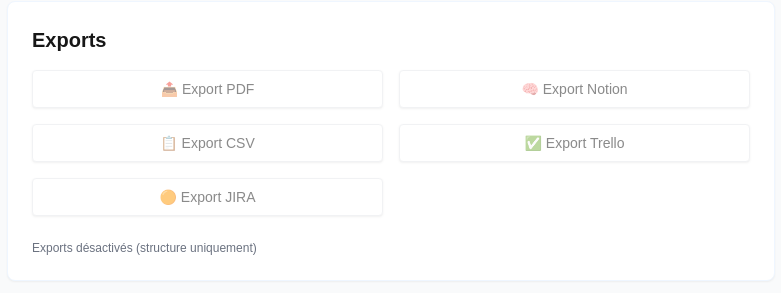
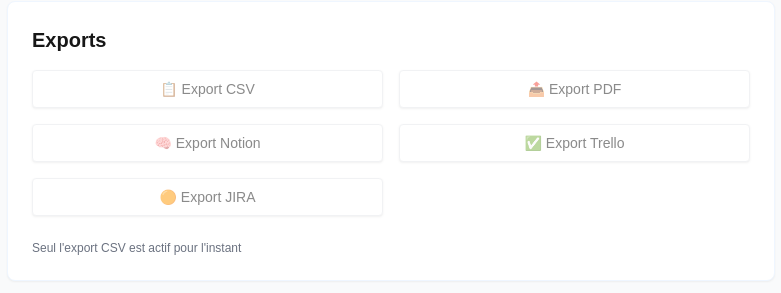
Before and after one commit to IvandeMurard/ai-delivery-estimator, a Next.js app: page / in a window 1280 px wide. Shown: the part 1179-1472 px from the top of the page, without its empty margins (249-1030 px from the left). Built offline with nearby package versions, Linux system fonts and the light colour scheme.

Commit message:
feat: activation de l'export CSV (téléchargement, message de succès)

```diff
--- a/src/app/page.tsx
+++ b/src/app/page.tsx
@@ -13,6 +13,7 @@
   const [npsComment, setNpsComment] = useState("");
   const [npsLoading, setNpsLoading] = useState(false);
   const [npsHistory, setNpsHistory] = useState<{ nps: string; comment: string; date: string }[]>([]);
+  const [exportStatus, setExportStatus] = useState<string>("");
 
   const handleAnalyze = async () => {
     if (!feature) return;
@@ -64,6 +65,22 @@
     } finally {
       setNpsLoading(false);
     }
+  };
+
+  const handleExportCSV = () => {
+    if (!tasks.length) return;
+    const csv = [
+      ['Tâche', 'Jours'],
+      ...tasks.map(t => [t.name, t.days > 0 ? t.days : ''])
+    ].map(row => row.join(';')).join('\n');
+    const blob = new Blob([csv], { type: 'text/csv' });
+    const url = URL.createObjectURL(blob);
+    const a = document.createElement('a');
+    a.href = url;
+    a.download = 'estimation.csv';
+    a.click();
+    setExportStatus('Export CSV téléchargé ✅');
+    setTimeout(() => setExportStatus(''), 3000);
   };
 
   return (
@@ -223,13 +240,20 @@
           </h2>
           <div className="w-full flex flex-col gap-4">
             <div className="grid grid-cols-2 gap-4">
+              <button
+                className={`bg-white border px-4 py-2 rounded shadow text-sm hover:bg-gray-50 flex items-center gap-2 justify-center ${!tasks.length ? 'opacity-50 cursor-not-allowed' : ''}`}
+                disabled={!tasks.length}
+                onClick={handleExportCSV}
+              >
+                📋 Export CSV
+              </button>
               <button className="bg-white border px-4 py-2 rounded shadow text-sm hover:bg-gray-50 flex items-center gap-2 justify-center opacity-50 cursor-not-allowed" disabled>📤 Export PDF</button>
               <button className="bg-white border px-4 py-2 rounded shadow text-sm hover:bg-gray-50 flex items-center gap-2 justify-center opacity-50 cursor-not-allowed" disabled>🧠 Export Notion</button>
-              <button className="bg-white border px-4 py-2 rounded shadow text-sm hover:bg-gray-50 flex items-center gap-2 justify-center opacity-50 cursor-not-allowed" disabled>📋 Export CSV</button>
               <button className="bg-white border px-4 py-2 rounded shadow text-sm hover:bg-gray-50 flex items-center gap-2 justify-center opacity-50 cursor-not-allowed" disabled>✅ Export Trello</button>
               <button className="bg-white border px-4 py-2 rounded shadow text-sm hover:bg-gray-50 flex items-center gap-2 justify-center opacity-50 cursor-not-allowed" disabled>🟠 Export JIRA</button>
             </div>
-            <div className="mt-2 text-gray-500 text-xs">Exports désactivés (structure uniquement)</div>
+            {exportStatus && <div className="mt-2 text-green-600 text-sm">{exportStatus}</div>}
+            <div className="mt-2 text-gray-500 text-xs">Seul l'export CSV est actif pour l'instant</div>
           </div>
         </section>
       </div>
```
